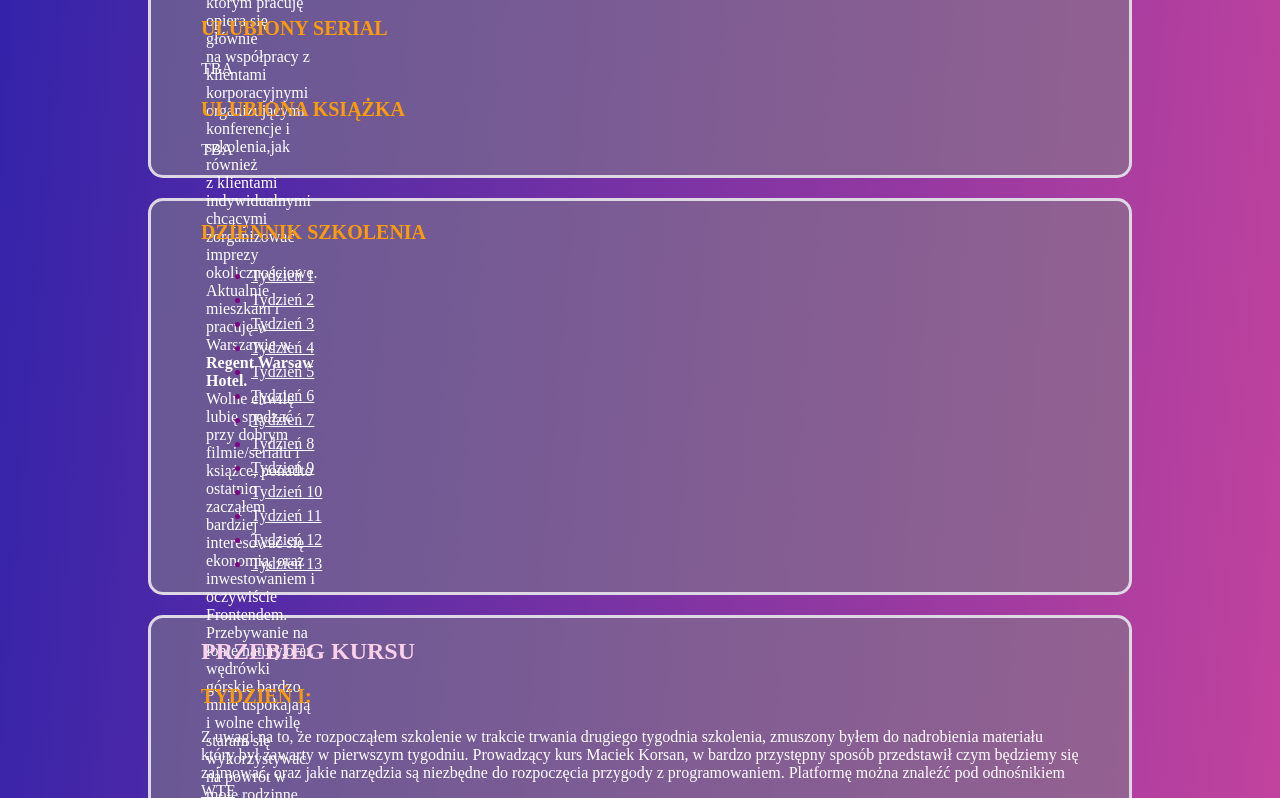
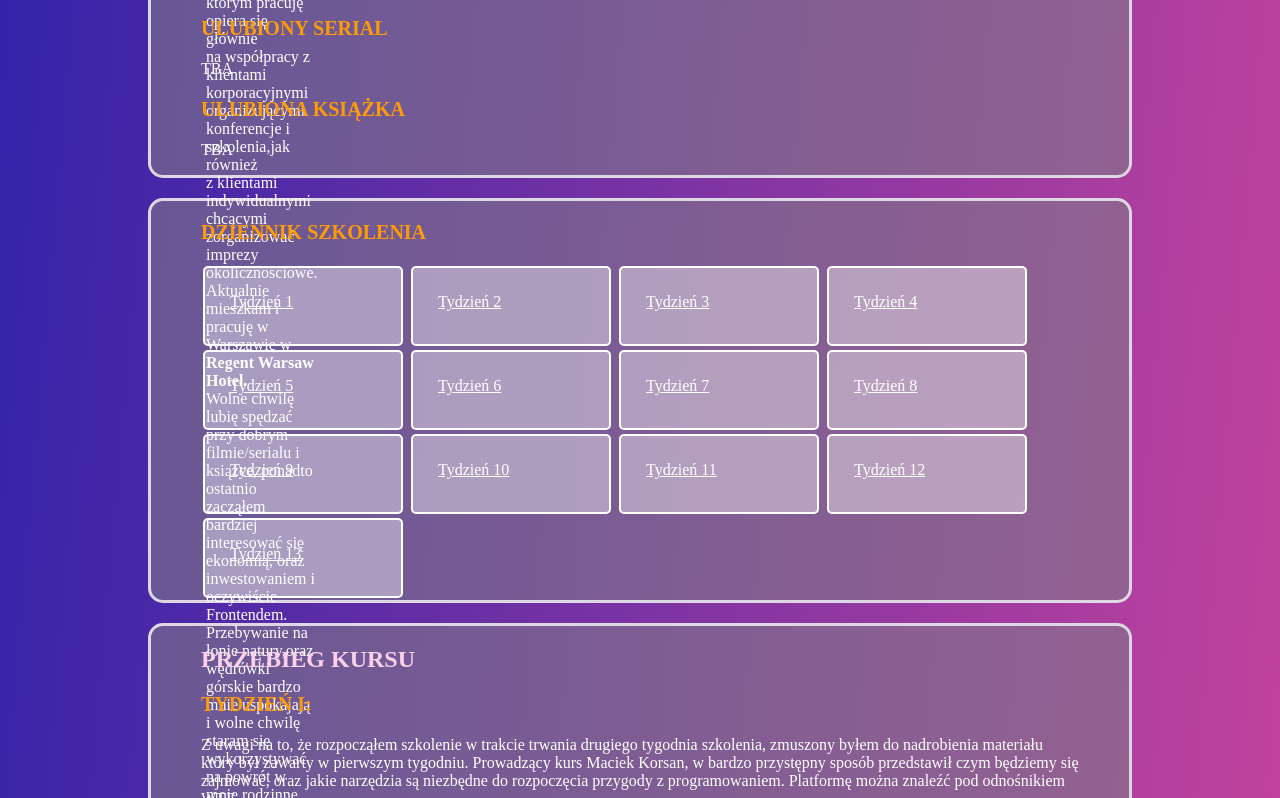
Before and after one commit to bartlomiejgargula/homepage, a plain HTML site: page index.html in a window 1280 px wide. Shown: the part 596-1394 px from the top of the page. Drawn offline with Linux system fonts and the light colour scheme.

Commit message:
week summary navigation added

```diff
--- a/index.html
+++ b/index.html
@@ -29,7 +29,7 @@
         <h2 class="about__header">O MNIE</h2>
         <article class="about__description">
           <h3 class="about__description--heading">Kim jestem?</h3>
-          <div class="about__description--flex"> <!-- zająć się divem ze zdjęciem-->
+          <div class="about__description--flex">
             <div class="about__column">
               Pochodzę z Nowego Sącza, miejscowości położonej na południu
               Polski, oddalonej 100 km od Krakowa. <br>
@@ -82,23 +82,19 @@
 
       <section class="about">
         <h3 class="about__description--heading">Dziennik szkolenia</h3>
-          <nav> <!-- stworzenie kafelek z linkiem do każdego tygodnia // dodanie devów -->
-            <ul>
-              <li class="purple-dotting"><a href="#week1">Tydzień 1</a></li>
-              <li class="purple-dotting"><a href="#week2">Tydzień 2</a></li>
-              <li class="purple-dotting"><a href="#week3">Tydzień 3</a></li>
-              <li class="purple-dotting"><a href="#week4">Tydzień 4</a></li>
-              <li class="purple-dotting"><a href="#week5">Tydzień 5</a></li>
-              <li class="purple-dotting"><a href="#week6">Tydzień 6</a></li>
-              <li class="purple-dotting"><a href="#week7">Tydzień 7</a></li>
-              <li class="purple-dotting"><a href="#week8">Tydzień 8</a></li>
-              <li class="purple-dotting"><a href="#week9">Tydzień 9</a></li>
-              <li class="purple-dotting"><a href="#week10">Tydzień 10</a></li>
-              <li class="purple-dotting"><a href="#week11">Tydzień 11</a></li>
-              <li class="purple-dotting"><a href="#week12">Tydzień 12</a></li>
-              <li class="purple-dotting"><a href="#week13">Tydzień 13</a></li>
-            </ul>
-          </nav>
+           <dev class="box"><a href="#week1">Tydzień 1</a></dev>
+           <dev class="box"><a href="#week2">Tydzień 2</a></dev>
+           <dev class="box"><a href="#week3">Tydzień 3</a></dev>
+           <dev class="box"><a href="#week4">Tydzień 4</a></dev>
+           <dev class="box"><a href="#week5">Tydzień 5</a></dev>
+           <dev class="box"><a href="#week6">Tydzień 6</a></dev>
+           <dev class="box"><a href="#week7">Tydzień 7</a></dev>
+           <dev class="box"><a href="#week8">Tydzień 8</a></dev>
+           <dev class="box"><a href="#week9">Tydzień 9</a></dev>
+           <dev class="box"><a href="#week10">Tydzień 10</a></dev>
+           <dev class="box"><a href="#week11">Tydzień 11</a></dev>
+           <dev class="box"><a href="#week12">Tydzień 12</a></dev>
+           <dev class="box"><a href="#week13">Tydzień 13</a></dev>
       </section>
 
       <section class="about">
--- a/style.css
+++ b/style.css
@@ -130,12 +130,14 @@ a:active {
 
 .box {
   background: rgba(255,255,255,0.4);
-  color: black;
+  color: #ffffff;
   display:inline-block;
+  width: 200px;
+  height: 80px;
   padding: 25px;
-  border: 10px solid #ffffff;
-  border-radius: 10px;
-  margin: 50px;
+  border: 2px solid white;
+  border-radius: 5px;
+  margin: 2px;
   box-sizing: border-box;
   position: relative;
 }
```
